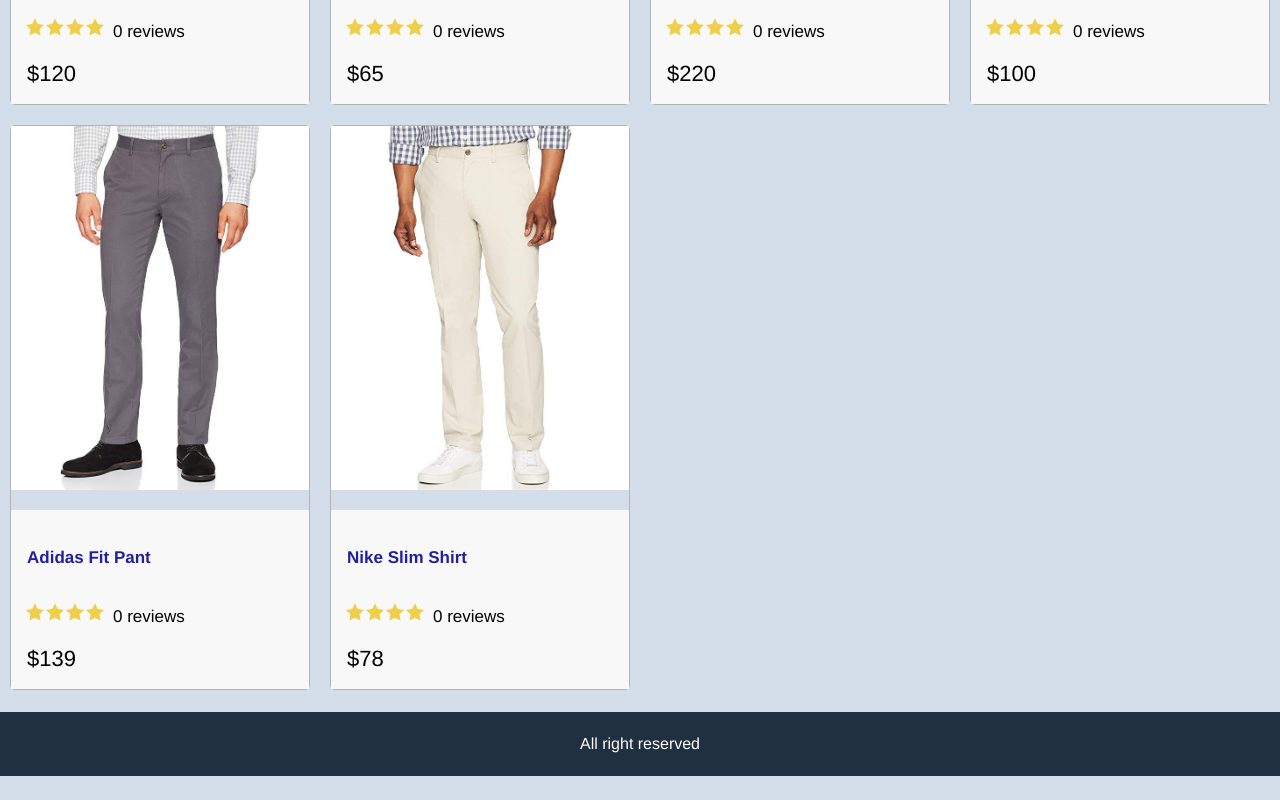
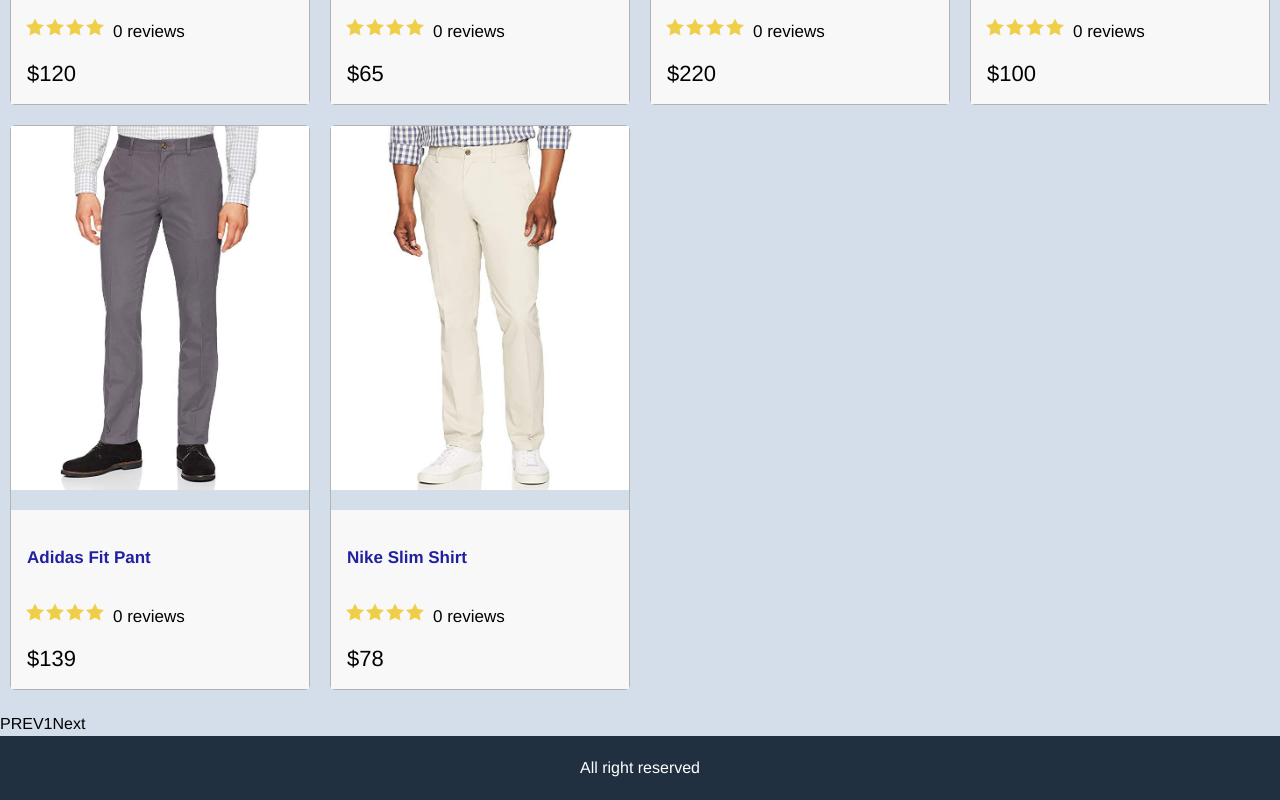
Before and after one commit to Axmadullo2001/warm-forest, a React (Create React App) app: page / in a window 1280 px wide. Shown: the part 598-1398 px from the top of the page. Before the commit the page ends 1374 px from the top, so only its background shows below. Built offline with nearby package versions, Linux system fonts and the light colour scheme; no server answers.

Commit message:
feat: create test pagination

```diff
--- a/package.json
+++ b/package.json
@@ -6,6 +6,7 @@
     "@testing-library/jest-dom": "^5.16.5",
     "@testing-library/react": "^13.4.0",
     "@testing-library/user-event": "^13.5.0",
+    "axios": "^1.1.3",
     "eslint-plugin-react": "^7.30.0",
     "prop-types": "^15.8.1",
     "react": "^18.2.0",
--- /dev/null
+++ b/src/components/Pagination/index.js
@@ -0,0 +1,39 @@
+export const Pagination = (props) => {
+
+  //eslint-disable-next-line react/prop-types
+  let { currentPage, totalPages, setCurrentPage } = props
+
+  const prevPage = () => {
+    if(currentPage === 1) return
+    currentPage--
+    setCurrentPage(currentPage)
+  }
+
+  const nextPage = () => {
+    if(currentPage === totalPages) return
+    currentPage++
+    setCurrentPage(currentPage)
+  }
+
+  const buttons = (totalPages) => {
+    let content = []
+    for (let i = 1; i <= totalPages; i++) {
+      content.push(<button key={i} onClick={ () => setCurrentPage(i)}>{i}</button>)
+    }
+    return content
+  }
+
+  return (
+    <div>
+      <button onClick={() => prevPage()}>
+        PREV
+      </button>
+      {
+        buttons(totalPages)
+      }
+      <button onClick={() => nextPage()}>
+        Next
+      </button>
+    </div>
+  )
+}
--- a/src/pages/HomePage/index.jsx
+++ b/src/pages/HomePage/index.jsx
@@ -8,16 +8,31 @@ import Footer from '../../components/Footer'
 import { goods } from '../../mocks'
 
 import s from './styles.module.scss'
+import axios from 'axios'
+import {Pagination} from '../../components/Pagination'
 
+const url = 'https://reqres.in/api/'
 
 const HomePage = () => {
     const [ searchedData, setSearchedData ] = useState(goods)
     const [ searchFilter, setSearchFilter ] = useState('')
+    const [ currentPage, setCurrentPage ] = useState(1)
+    const [ totalPages, setTotalPages] = useState(1)
 
     useEffect(() => {
+
+      axios.get(`${url}users`, {
+        params: {
+          page: currentPage
+        }
+      })
+        .then((response) => {
+          setTotalPages(response.data.total_pages)
+      })
+
         const filteredPeople = goods.filter(n => n.name.toLowerCase().includes(searchFilter.toLowerCase()))
         setSearchedData(filteredPeople)
-    }, [searchFilter])
+    }, [currentPage, searchFilter])
 
 
     return (
@@ -30,6 +45,11 @@ const HomePage = () => {
             <div className={s.card_list_container}>
                 {searchedData.map(item => <CardItem key={item.id} {...item} />)}
             </div>
+            <Pagination
+              currentPage={currentPage}
+              setCurrentPage={setCurrentPage}
+              totalPages={totalPages}
+            />
             <Footer />
         </>
     )
```
Also changed, not shown: 1 other file (tests, documents, lock files or other folders).
